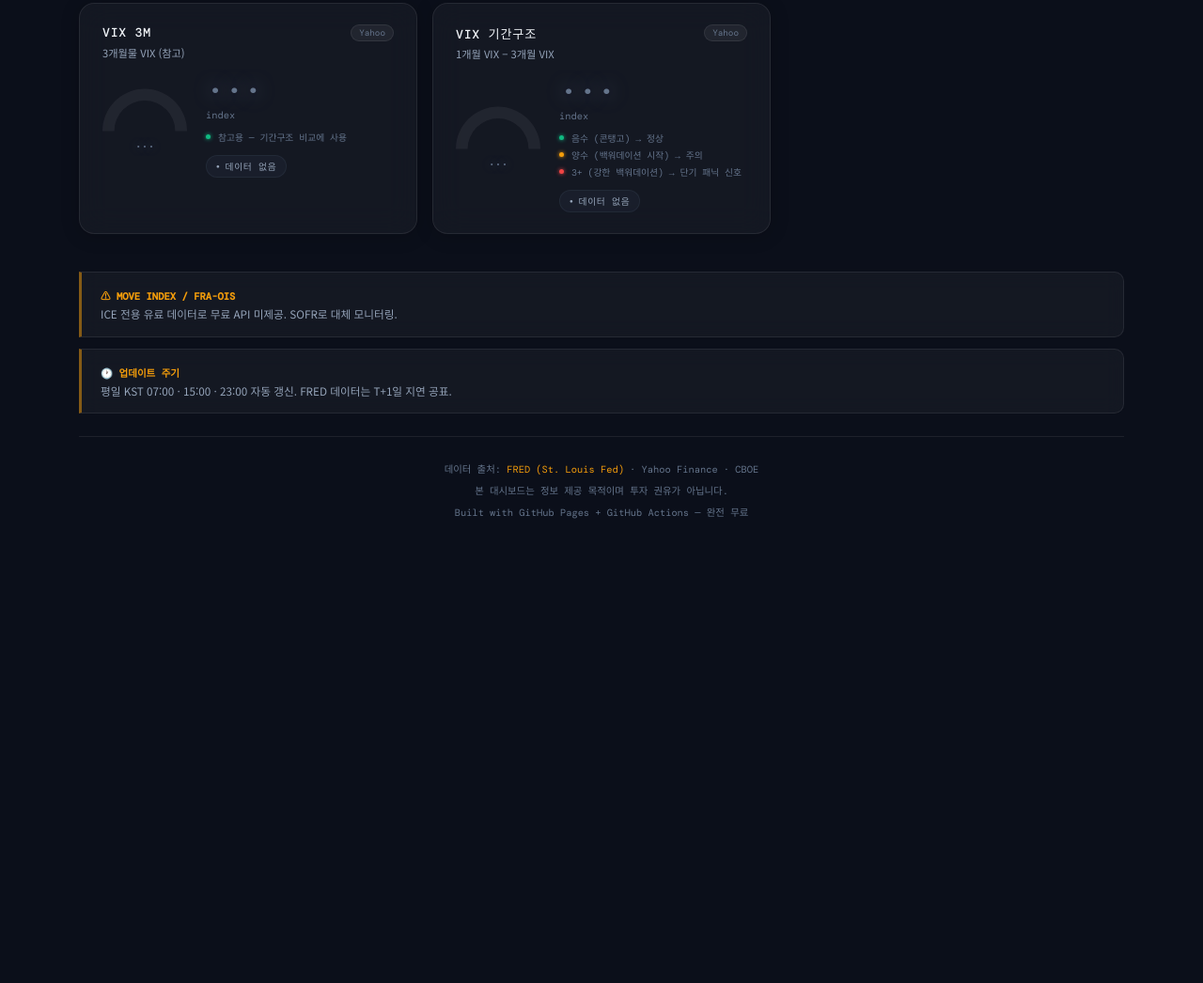
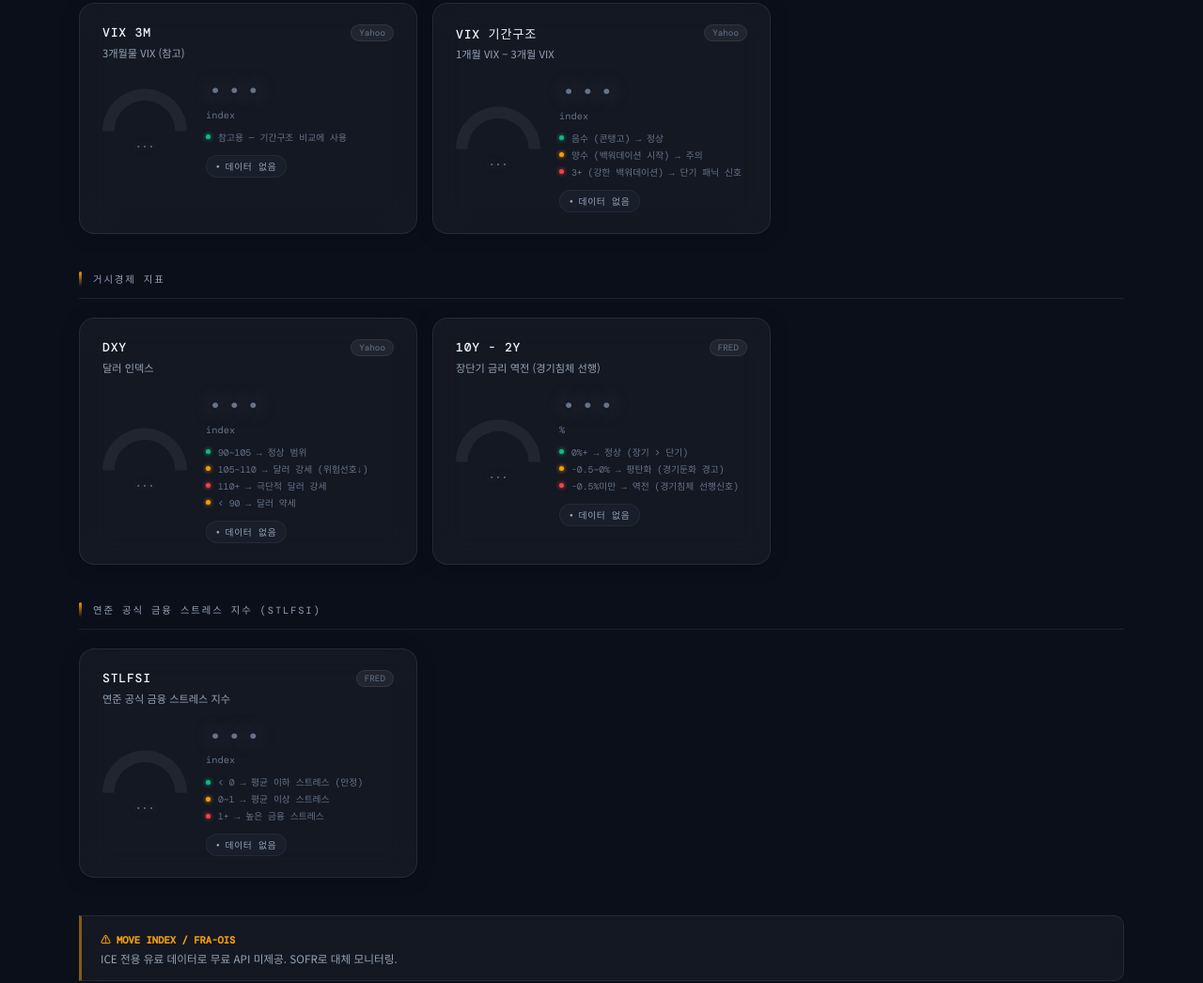
Before and after one commit to harryk00/stockchart, a plain HTML site: page index.html in a window 1280 px wide. Shown: the part 1754-2800 px from the top of the page at 94% size. Before the commit the page ends 2392 px from the top, so only its background shows below. Drawn offline with nearby package versions, Linux system fonts and the light colour scheme.

Commit message:
Update index.html

```diff
--- a/index.html
+++ b/index.html
@@ -391,6 +391,20 @@
   <div id="bw-banner"></div>
   <div class="grid" id="g-vixterm"></div>
 
+  <!-- 거시경제 -->
+  <div class="sec-title">
+    <div class="sec-title-line"></div>
+    <div class="sec-title-text">거시경제 지표</div>
+  </div>
+  <div class="grid" id="g-macro"></div>
+
+  <!-- 연준 공식 스트레스 -->
+  <div class="sec-title">
+    <div class="sec-title-line"></div>
+    <div class="sec-title-text">연준 공식 금융 스트레스 지수 (STLFSI)</div>
+  </div>
+  <div class="grid" id="g-stlfsi"></div>
+
   <div class="note"><b>⚠ MOVE INDEX / FRA-OIS</b><br>ICE 전용 유료 데이터로 무료 API 미제공. SOFR로 대체 모니터링.</div>
   <div class="note"><b>🕐 업데이트 주기</b><br>평일 KST 07:00 · 15:00 · 23:00 자동 갱신. FRED 데이터는 T+1일 지연 공표.</div>
 
@@ -495,6 +509,34 @@ const DEF = {
     ],
     score: v => v<0?0:v<3?v/3*40:Math.min(40+(v-3)*15,100),
   },
+  DXY: {
+    name:"DXY", label:"달러 인덱스", source:"Yahoo", unit:"", gaugeMax:120,
+    thresholds:[
+      {l:"safe",   dot:"s", text:"90~105  →  정상 범위",          min:90,  max:105},
+      {l:"warn",   dot:"w", text:"105~110 →  달러 강세 (위험선호↓)", min:105, max:110},
+      {l:"danger", dot:"d", text:"110+    →  극단적 달러 강세",      min:110, max:999},
+      {l:"warn",   dot:"w", text:"< 90    →  달러 약세",            min:0,   max:90 },
+    ],
+    score: v => v<105?0:v<110?(v-105)/5*30:Math.min(30+(v-110)*10,70),
+  },
+  T10Y2Y: {
+    name:"10Y - 2Y", label:"장단기 금리 역전 (경기침체 선행)", source:"FRED", unit:"%", gaugeMax:3,
+    thresholds:[
+      {l:"safe",   dot:"s", text:"0%+  →  정상 (장기 > 단기)",         min:0,    max:999},
+      {l:"warn",   dot:"w", text:"-0.5~0% →  평탄화 (경기둔화 경고)",   min:-0.5, max:0  },
+      {l:"danger", dot:"d", text:"-0.5%미만 →  역전 (경기침체 선행신호)", min:-999, max:-0.5},
+    ],
+    score: v => v>0?0:v>-0.5?Math.abs(v)/0.5*40:Math.min(40+Math.abs(v+0.5)*30,100),
+  },
+  STLFSI: {
+    name:"STLFSI", label:"연준 공식 금융 스트레스 지수", source:"FRED", unit:"", gaugeMax:5,
+    thresholds:[
+      {l:"safe",   dot:"s", text:"< 0   →  평균 이하 스트레스 (안정)", min:-999, max:0  },
+      {l:"warn",   dot:"w", text:"0~1   →  평균 이상 스트레스",        min:0,    max:1  },
+      {l:"danger", dot:"d", text:"1+    →  높은 금융 스트레스",        min:1,    max:999},
+    ],
+    score: v => v<0?0:v<1?v*50:Math.min(50+v*20,100),
+  },
 };
 
 function getLevel(key, v) {
@@ -524,15 +566,37 @@ function makeGauge(id, value, max, level) {
   });
 }
 
-const ALL_KEYS = ["VIX","SKEW","OVX","GVZ","PCR","HY_SPREAD","IG_SPREAD","TED_SPREAD","SOFR","VIX3M","VIX_DIFF"];
+const ALL_KEYS = ["VIX","SKEW","OVX","GVZ","PCR","HY_SPREAD","IG_SPREAD","TED_SPREAD","SOFR","VIX3M","VIX_DIFF","DXY","T10Y2Y","STLFSI"];
 
 function renderCard(key, data, idx) {
   const d = DEF[key]; if (!d) return "";
   const v = data?.value;
+  const change = data?.change;
   const level = getLevel(key, v);
   const active = getActive(key, v);
   const id = `gauge-${idx}`;
   const displayVal = v==null ? "···" : v.toLocaleString();
+
+  // 전일 대비 변화량 표시
+  let changeHtml = "";
+  if (change !== null && change !== undefined) {
+    const isPos = change > 0;
+    const isNeg = change < 0;
+    const absChange = Math.abs(change).toFixed(change < 1 && change > -1 ? 3 : 2);
+    // 지표별로 상승이 위험인지 하락이 위험인지 구분
+    const upBad = ["VIX","SKEW","OVX","GVZ","HY_SPREAD","IG_SPREAD","TED_SPREAD","VIX_DIFF","STLFSI"].includes(key);
+    const downBad = ["T10Y2Y","DXY"].includes(key) ? false : false;
+    let changeColor;
+    if (change === 0) changeColor = "var(--muted)";
+    else if (upBad) changeColor = isPos ? "var(--danger)" : "var(--safe)";
+    else changeColor = isPos ? "var(--safe)" : "var(--danger)";
+
+    changeHtml = `<span style="
+      font-family:var(--mono);font-size:.65rem;
+      color:${changeColor};margin-left:8px;
+      background:rgba(255,255,255,.05);padding:1px 6px;border-radius:4px;
+    ">${isPos?'▲':'▼'} ${absChange}</span>`;
+  }
 
   const thHtml = d.thresholds.map(t=>`
     <div class="thresh-row">
@@ -552,7 +616,10 @@ function renderCard(key, data, idx) {
         <div class="gauge-val">${displayVal}</div>
       </div>
       <div class="card-right">
-        <div class="card-big-val">${displayVal}</div>
+        <div style="display:flex;align-items:baseline;flex-wrap:wrap;">
+          <div class="card-big-val">${displayVal}</div>
+          ${changeHtml}
+        </div>
         <div class="card-unit">${d.unit||"index"}</div>
         <div class="thresh">${thHtml}</div>
         <div class="badge ${level}">${LABEL[level]}</div>
@@ -650,11 +717,15 @@ async function load() {
   const spKeys=["HY_SPREAD","IG_SPREAD"];
   const mnKeys=["TED_SPREAD","SOFR"];
   const vtKeys=["VIX3M","VIX_DIFF"];
+  const macroKeys=["DXY","T10Y2Y"];
+  const stlfsiKeys=["STLFSI"];
 
   document.getElementById("g-vol").innerHTML=volKeys.map(k=>renderCard(k,ind[k],ALL_KEYS.indexOf(k))).join("");
   document.getElementById("g-spread").innerHTML=spKeys.map(k=>renderCard(k,ind[k],ALL_KEYS.indexOf(k))).join("");
   document.getElementById("g-money").innerHTML=mnKeys.map(k=>renderCard(k,ind[k],ALL_KEYS.indexOf(k))).join("");
   document.getElementById("g-vixterm").innerHTML=vtKeys.map(k=>renderCard(k,ind[k],ALL_KEYS.indexOf(k))).join("");
+  document.getElementById("g-macro").innerHTML=macroKeys.map(k=>renderCard(k,ind[k],ALL_KEYS.indexOf(k))).join("");
+  document.getElementById("g-stlfsi").innerHTML=stlfsiKeys.map(k=>renderCard(k,ind[k],ALL_KEYS.indexOf(k))).join("");
 
   renderBackwardationBanner(data.backwardation);
 
```
